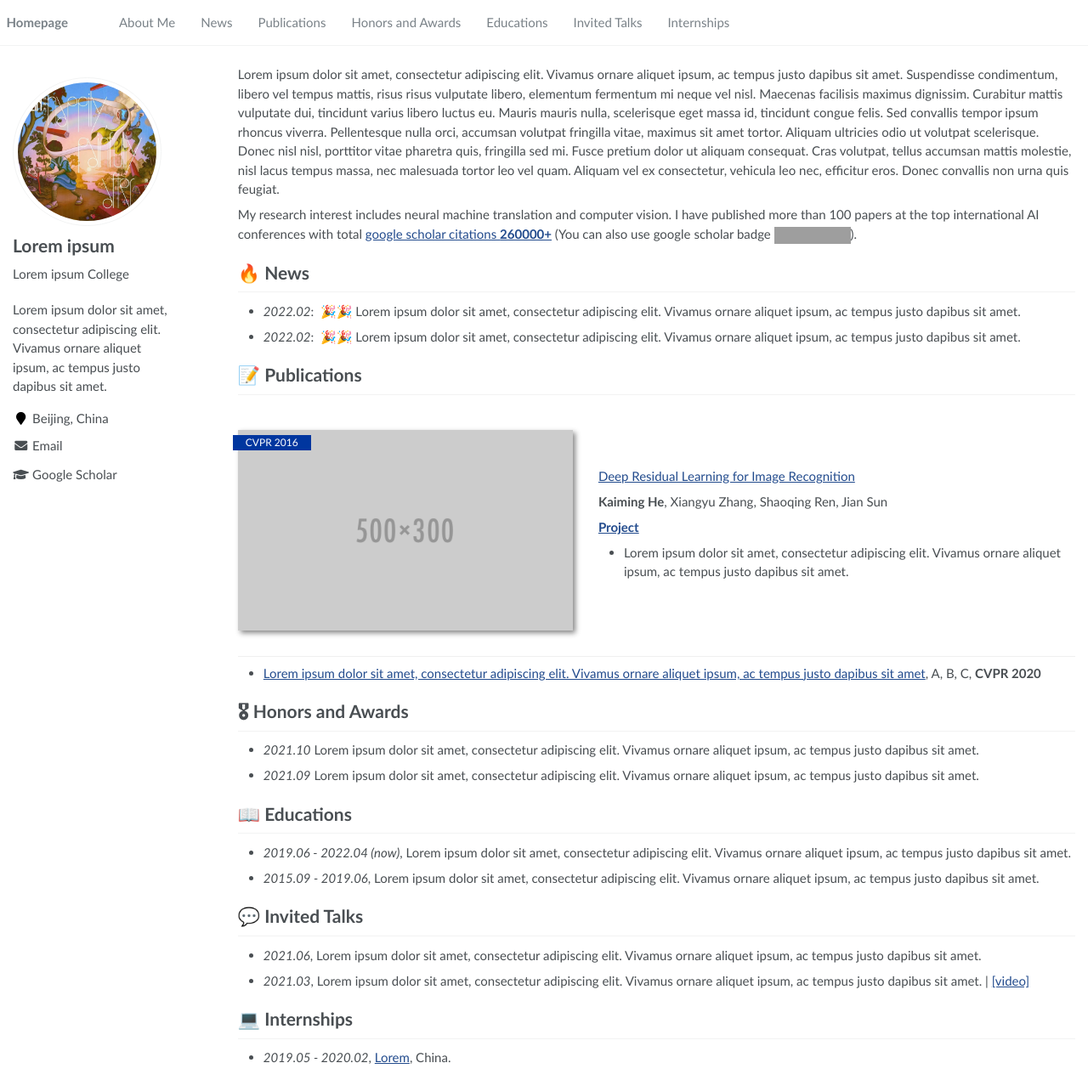
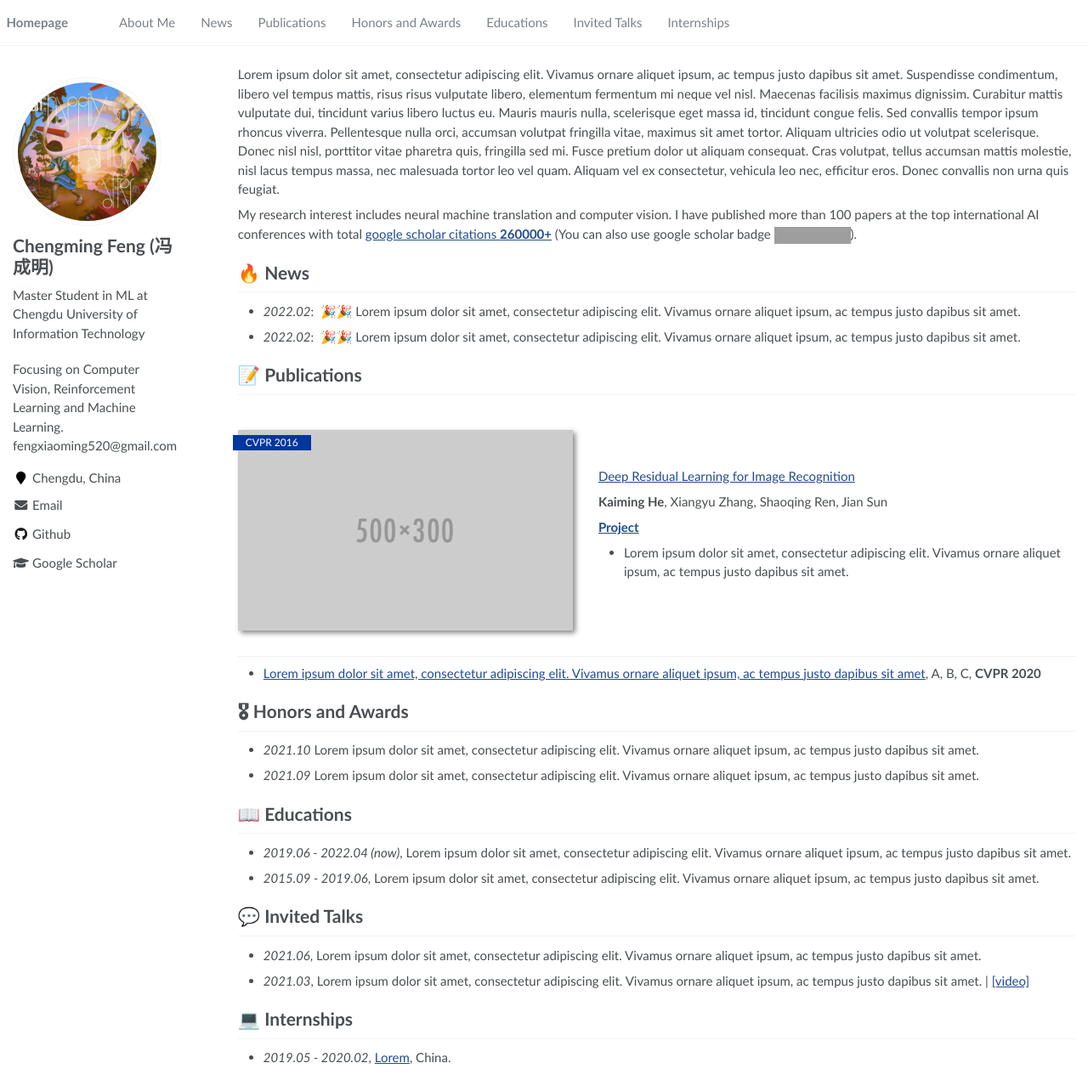
Before and after one commit to fengxiaoming520/fengxiaoming520.github.io, a Jekyll site: the page built from _pages/about.md, in a window 1280 px wide and 1271 px high. Shown: the whole window at 85% size. Built offline with Jekyll 4.4.1, drawn with Linux system fonts in a browser that asks for light colours; grey boxes are pictures that could not be loaded.

Commit message:
Update _config.yml

```diff
--- a/_config.yml
+++ b/_config.yml
@@ -6,9 +6,9 @@
 # `jekyll serve`. If you change this file, please restart the server process.
 
 # Site Settings
-title                    : "Lorem ipsum"
-description              : "Lorem ipsum dolor sit amet, consectetur adipiscing elit. Vivamus ornare aliquet ipsum, ac tempus justo dapibus sit amet. "
-repository               : "RayeRen/acad-homepage.github.io"
+title                    : "Chengming Feng"
+description              : "Focusing on Computer Vision, Reinforcement Learning and Machine Learning. fengxiaoming520@gmail.com "
+repository               : "fengxiaoming520/fengxiaoming520.github.io"
 google_scholar_stats_use_cdn : true
 
 # google analytics
@@ -21,14 +21,14 @@ baidu_site_verification  :  # get baidu_site_verification from https://ziyuan.ba
 
 # Site Author
 author:
-  name             : "Lorem ipsum"
-  avatar           : "images/android-chrome-512x512.png"
-  bio              : "Lorem ipsum College"
-  location         : "Beijing, China"
+  name             : "Chengming Feng (冯成明)"
+  avatar           : "images/self-color.jpg"
+  bio              : "Master Student in ML at Chengdu University of Information Technology"
+  location         : "Chengdu, China"
   employer         :
   pubmed           :
-  googlescholar    : "https://scholar.google.com/citations?user=YOUR_GOOGLE_SCHOLAR_ID"
-  email            : "Lorem@ipsum.com"
+  googlescholar    : "https://scholar.google.com/citations?user=HJNj9iYAAAAJ"
+  email            : "fengxiaoming520@gmail.com"
   researchgate     :  # e.g., "https://www.researchgate.net/profile/yourprofile"
   uri              :
   bitbucket        :
@@ -37,7 +37,7 @@ author:
   flickr           :
   facebook         :
   foursquare       :
-  github           : # e.g., "github username"
+  github           : "fengxiaoming520"# e.g., "github username"
   google_plus      :
   keybase          :
   instagram        :
```
